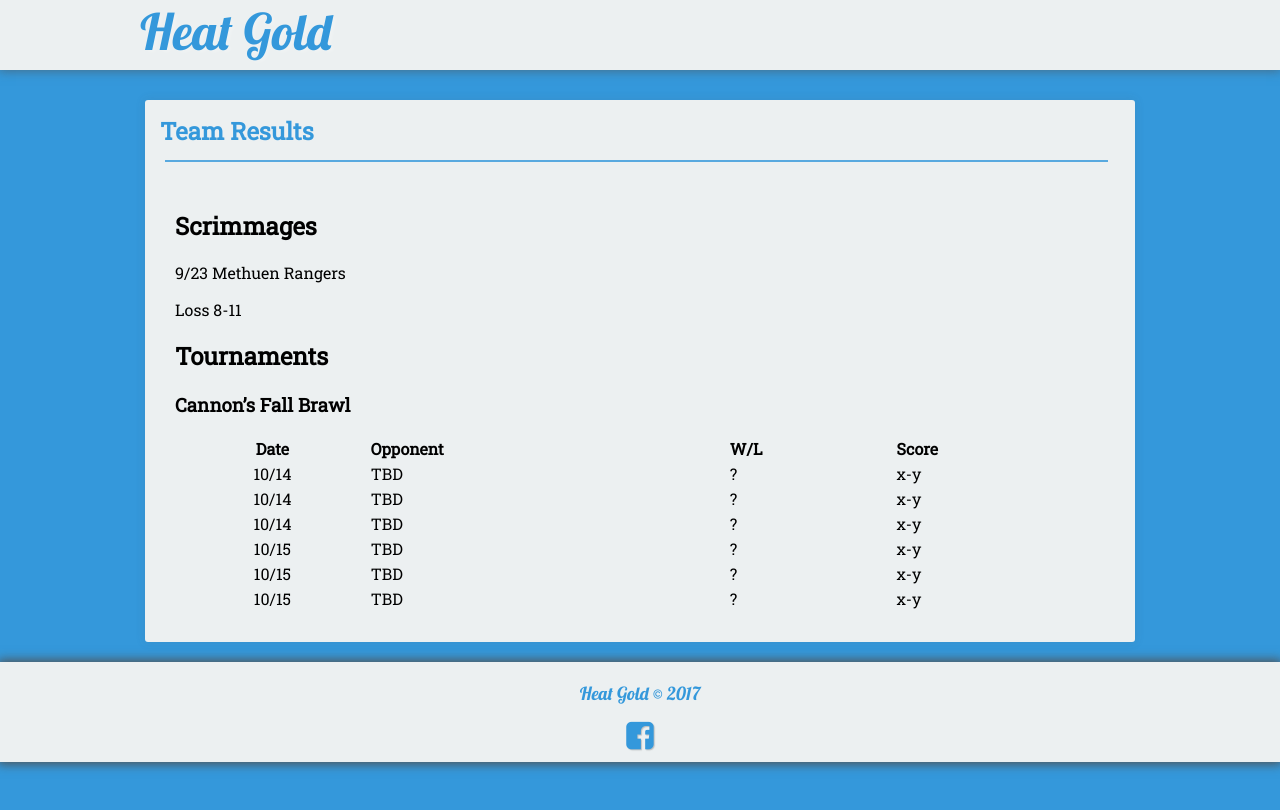
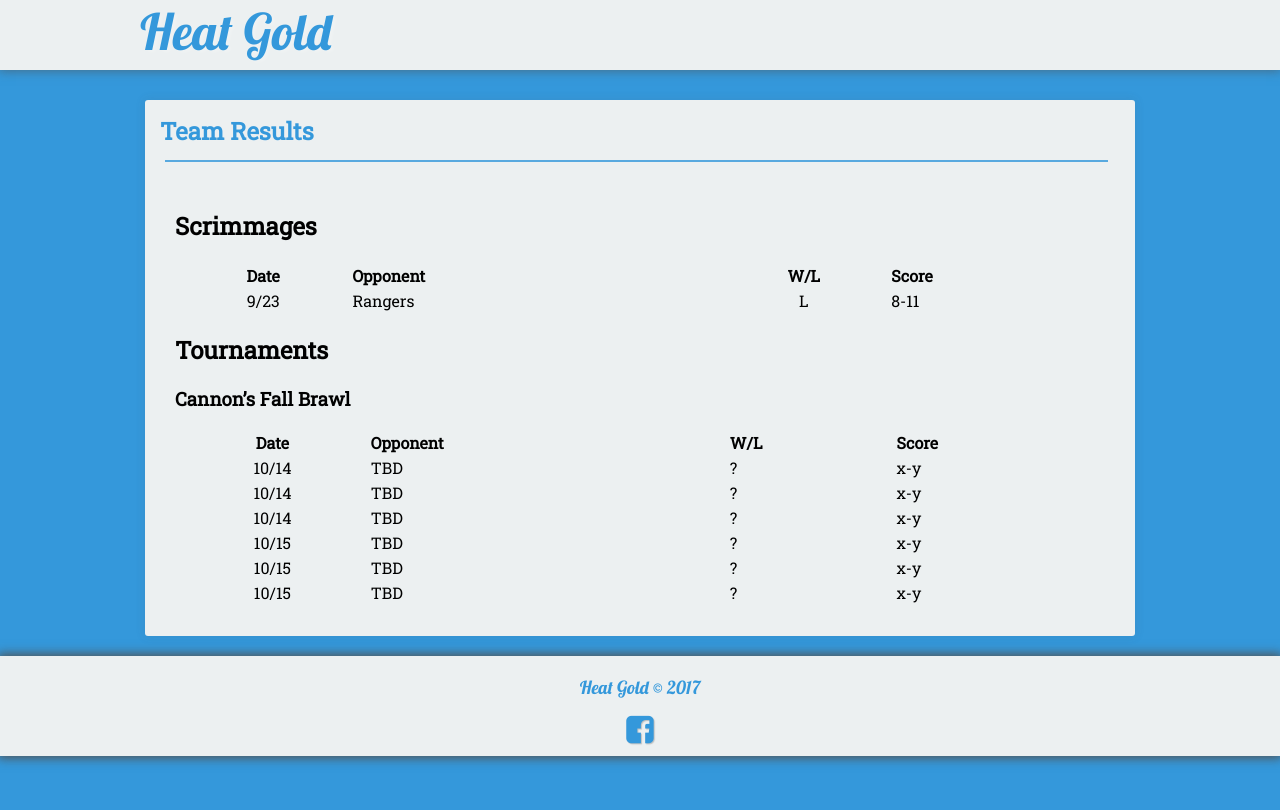
Before and after one commit to seanmerrow/ecf, a Jekyll site: the page built from results/index.md, in a window 1280 px wide. Shown: the top 810 px of the page. Built offline with Jekyll 4.4.1, drawn with Linux system fonts in a browser that asks for light colours; nearby versions of some CDN libraries.

Commit message:
scrimmages table

```diff
--- a/results/index.md
+++ b/results/index.md
@@ -7,9 +7,9 @@ permalink: /results/
 
 ## Scrimmages
 
-9/23 Methuen Rangers
-
-Loss 8-11
+|Date  | Opponent | W/L | Score |
+|:----:|:--------|:----:|:----|
+|9/23|Rangers|L|8-11|
 
 ## Tournaments
 
```
